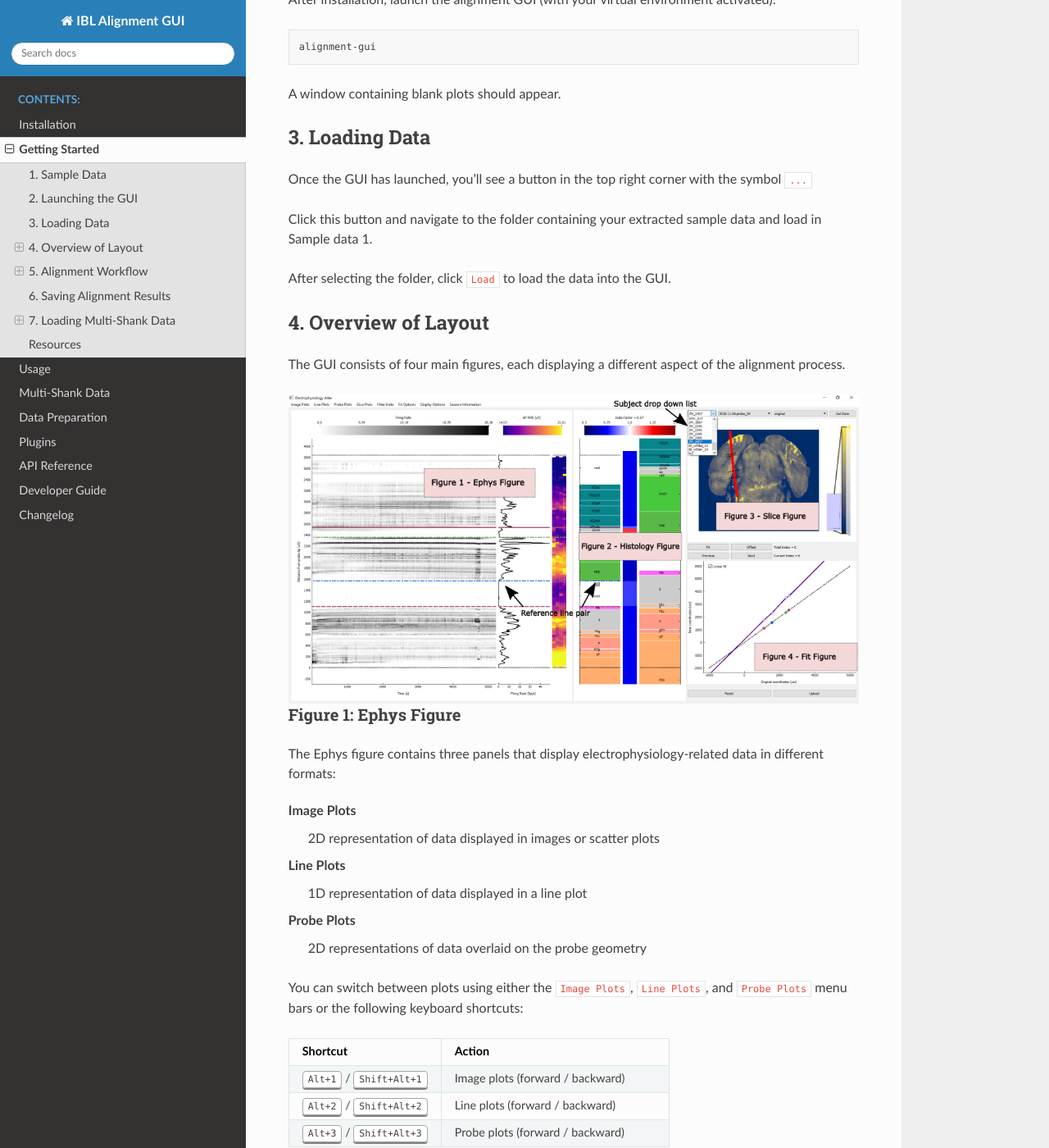
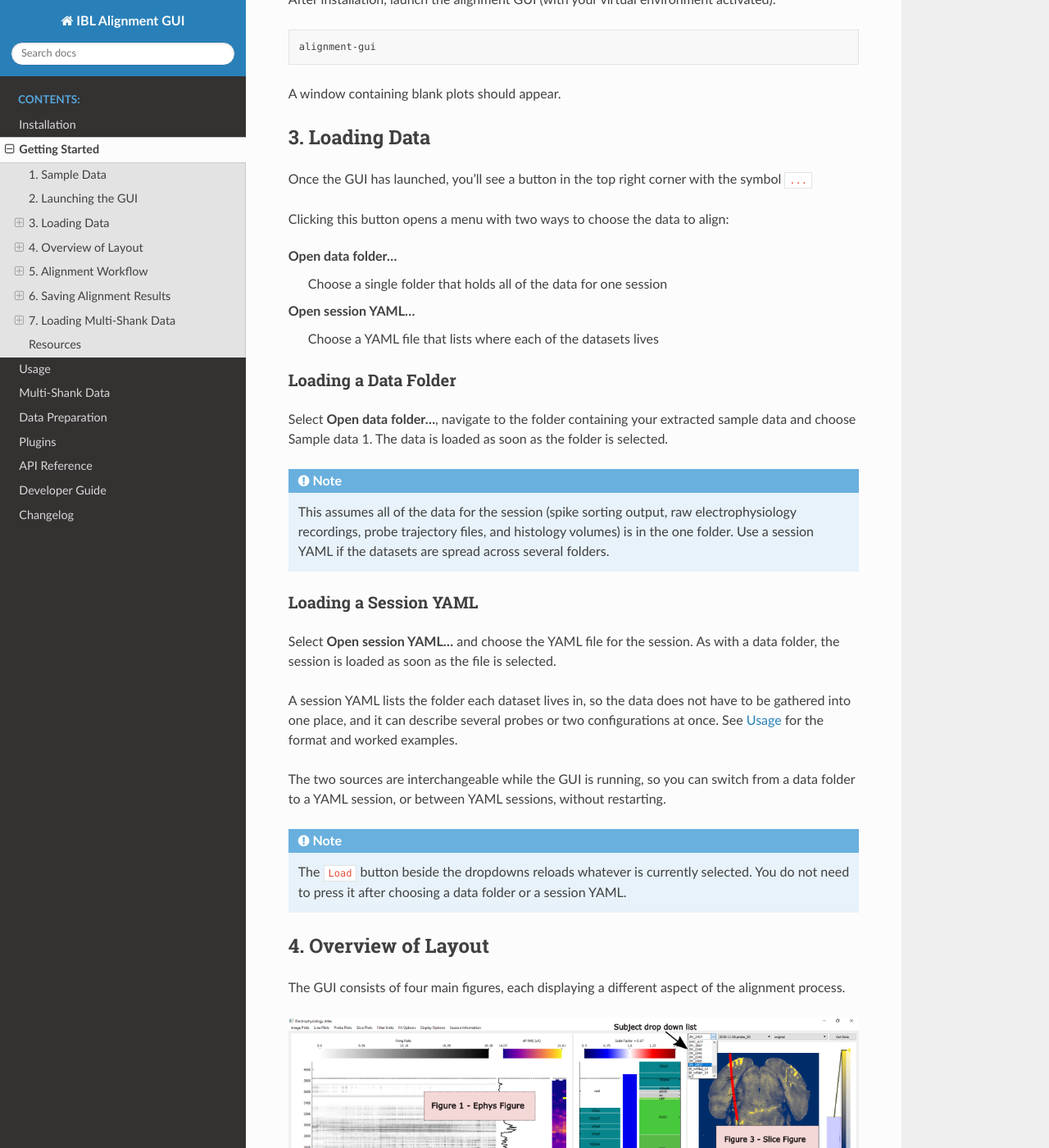
Before and after one commit to int-brain-lab/ibl-alignment-gui, a Sphinx documentation site: the page built from docs/source/getting_started.rst, in a window 1280 px wide and 1400 px high, scrolled down 548 px. Shown: the whole window at 82% size. Built offline with Sphinx 7.4.7 and the Read the Docs theme 3.1.0, drawn with Linux system fonts in a browser that asks for light colours; some of the changed text lies outside the part shown.

Commit message:
update docs regarding yaml loading

```diff
--- a/docs/source/getting_started.rst
+++ b/docs/source/getting_started.rst
@@ -30,9 +30,41 @@ A window containing blank plots should appear.
 
 Once the GUI has launched, you'll see a button in the top right corner with the symbol ``...``
 
-Click this button and navigate to the folder containing your extracted sample data and load in Sample data 1.
+Clicking this button opens a menu with two ways to choose the data to align:
 
-After selecting the folder, click ``Load`` to load the data into the GUI.
+**Open data folder…**
+    Choose a single folder that holds all of the data for one session
+
+**Open session YAML…**
+    Choose a YAML file that lists where each of the datasets lives
+
+Loading a Data Folder
+~~~~~~~~~~~~~~~~~~~~~
+
+Select **Open data folder…**, navigate to the folder containing your extracted sample data and
+choose Sample data 1. The data is loaded as soon as the folder is selected.
+
+.. note::
+    This assumes all of the data for the session (spike sorting output, raw electrophysiology
+    recordings, probe trajectory files, and histology volumes) is in the one folder. Use a session
+    YAML if the datasets are spread across several folders.
+
+Loading a Session YAML
+~~~~~~~~~~~~~~~~~~~~~~
+
+Select **Open session YAML…** and choose the YAML file for the session. As with a data folder, the
+session is loaded as soon as the file is selected.
+
+A session YAML lists the folder each dataset lives in, so the data does not have to be gathered
+into one place, and it can describe several probes or two configurations at once. See
+:doc:`usage` for the format and worked examples.
+
+The two sources are interchangeable while the GUI is running, so you can switch from a data folder
+to a YAML session, or between YAML sessions, without restarting.
+
+.. note::
+    The ``Load`` button beside the dropdowns reloads whatever is currently selected. You do not
+    need to press it after choosing a data folder or a session YAML.
 
 
 4. Overview of Layout
@@ -109,6 +141,36 @@ Brain region labels overlaid on the histology can be toggled on and off:
      - Toggle brain region labels
 
 When hovering over a region in the central (scale factor) panel, the **scale factor** is displayed in the title of the colour bar at the top of the figure.
+
+Brain Region Mappings
+"""""""""""""""""""""
+
+The brain regions shown in the Histology figure can be displayed under different mappings,
+selectable from the ``Region Plots`` menu bar or with the following shortcuts:
+
+.. list-table::
+   :widths: 40 60
+   :header-rows: 1
+
+   * - Shortcut
+     - Action
+   * - :kbd:`Alt+5` / :kbd:`Shift+Alt+5`
+     - Region plots (forward / backward)
+
+Three mappings are always available:
+
+**Allen**
+    The full Allen brain region hierarchy
+
+**Beryl**
+    A coarser mapping, grouping the Allen regions into larger areas
+
+**Cosmos**
+    The coarsest mapping, grouping the regions into a small number of major areas
+
+Further options are added by the Channel Prediction plugin once a region prediction model has
+been loaded, so that predicted regions can be compared against the histology. See
+:doc:`plugins` for details.
 
 
 Figure 3: Slice Figure
@@ -197,6 +259,18 @@ To reset the axes to their default limits:
      - Action
    * - :kbd:`Shift+A`
      - Reset axes to default limits
+
+The colour and data ranges of the plots can be adjusted with the Range Controller plugin (see
+:doc:`plugins`). To return every plot to the range it was loaded with:
+
+.. list-table::
+   :widths: 40 60
+   :header-rows: 1
+
+   * - Shortcut
+     - Action
+   * - :kbd:`R`
+     - Reset all plot ranges to their defaults
 
 5. Alignment Workflow
 ---------------------
@@ -325,6 +399,30 @@ This saves the following files in the output data directory:
 
 You will notice in the dropdown menu next to the ``Load`` button in the top right corner of the GUI that this new alignment is now available to load.
 
+Saving Work in Progress
+~~~~~~~~~~~~~~~~~~~~~~~
+
+An alignment that is not yet ready to be uploaded can be saved to file, so that it is not lost if
+the GUI is closed or crashes before the upload:
+
+.. list-table::
+   :widths: 40 60
+   :header-rows: 1
+
+   * - Shortcut
+     - Action
+   * - Click **Save Progress** in the Fit Options menu
+     - Save the current alignment to file
+   * - :kbd:`Shift+S`
+     - Save the current alignment to file
+
+The saved alignment is written to **alignment_progress.json** in the output data directory. The
+next time the data is loaded it appears in the alignment dropdown under a ``recovered`` key,
+marked so that it cannot be mistaken for an alignment that has been uploaded, and it is chosen as
+the starting alignment. It is deleted once the alignment has been uploaded.
+
+With multi-shank data you are asked which shanks to save, in the same way as for uploading.
+
 
 7. Loading Multi-Shank Data
 ----------------------------
@@ -333,9 +431,9 @@ Sample Data 2 contains recordings from a four-shank NP2.4 probe, and can be used
 
 To load the data:
 
-1. Click the ``...`` button in the top-right corner of the GUI.
+1. Click the ``...`` button in the top-right corner of the GUI and select **Open data folder…**.
 2. Navigate to the directory containing Sample Data 2.
-3. Select the folder and click ``Load``.
+3. Select the folder.
 
 Once loaded, four panels will appear in the GUI window, one for each shank.
 
--- a/docs/source/plugins.rst
+++ b/docs/source/plugins.rst
@@ -68,6 +68,8 @@ When working with multi-shank or dual-configuration data, a radio button selecto
      - Method
    * - Adjust range
      - Drag the min/max sliders for the desired plot type
+   * - Set an exact range
+     - Type the value into the box beside the corresponding slider
    * - Reset single plot range
      - Click **Reset** button next to the corresponding slider
    * - Reset all plot ranges
```
Also changed, not shown: docs/source/usage.rst (+6 -2 lines).
